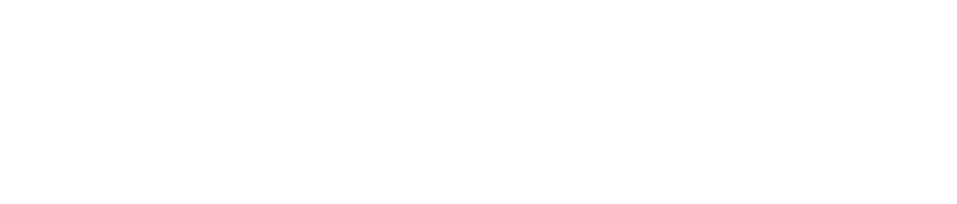
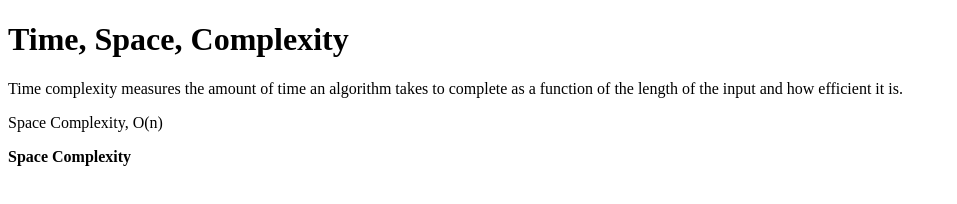
Before and after one commit to acciojob/time-and-space-complexity-saurav-prasad, a website: page main.html in a window 1280 px wide. Shown: the whole page, without its empty margins (0-957 px from the left). Drawn offline with Linux system fonts and the light colour scheme.

Commit message:
created a submission

```diff
--- a/main.html
+++ b/main.html
@@ -8,6 +8,10 @@
 
 <body>
 	<!-- the entire body must be written by student -->
+	<h1>Time, Space, Complexity</h1>
+	<p>Time complexity measures the amount of time an algorithm takes to complete as a function of the length of the input and how efficient it is.</p>
+	<p>Space Complexity, O(n)</p>
+	<b>Space Complexity</b>
     <script type="text/javascript" src="./script.js">
 </script>
 
```
